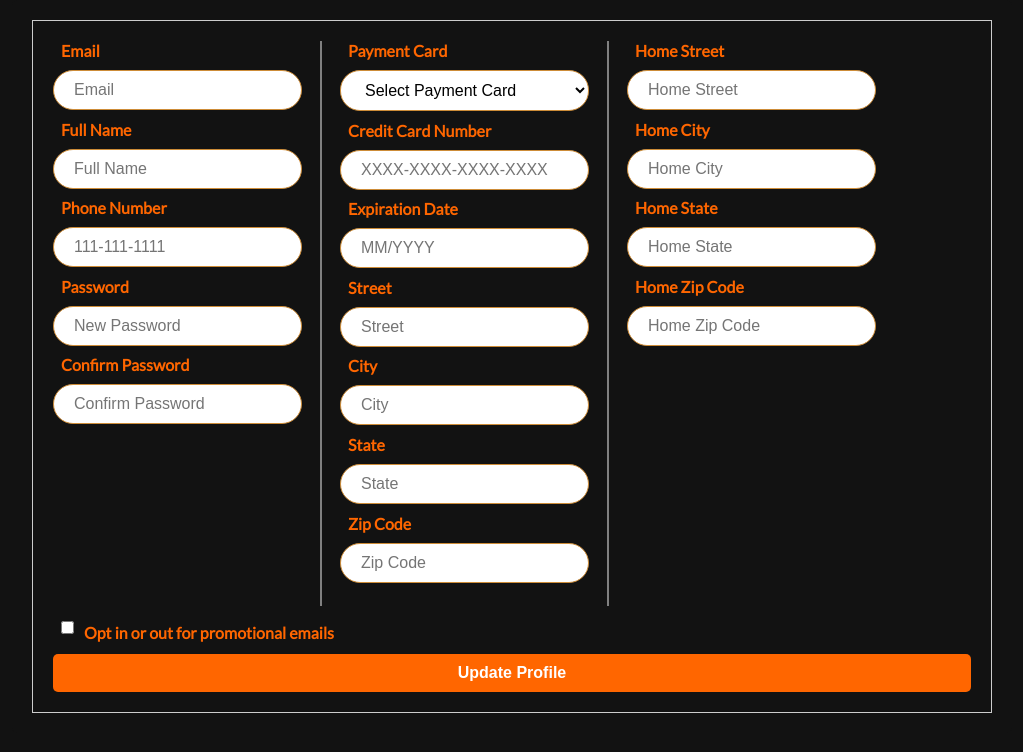
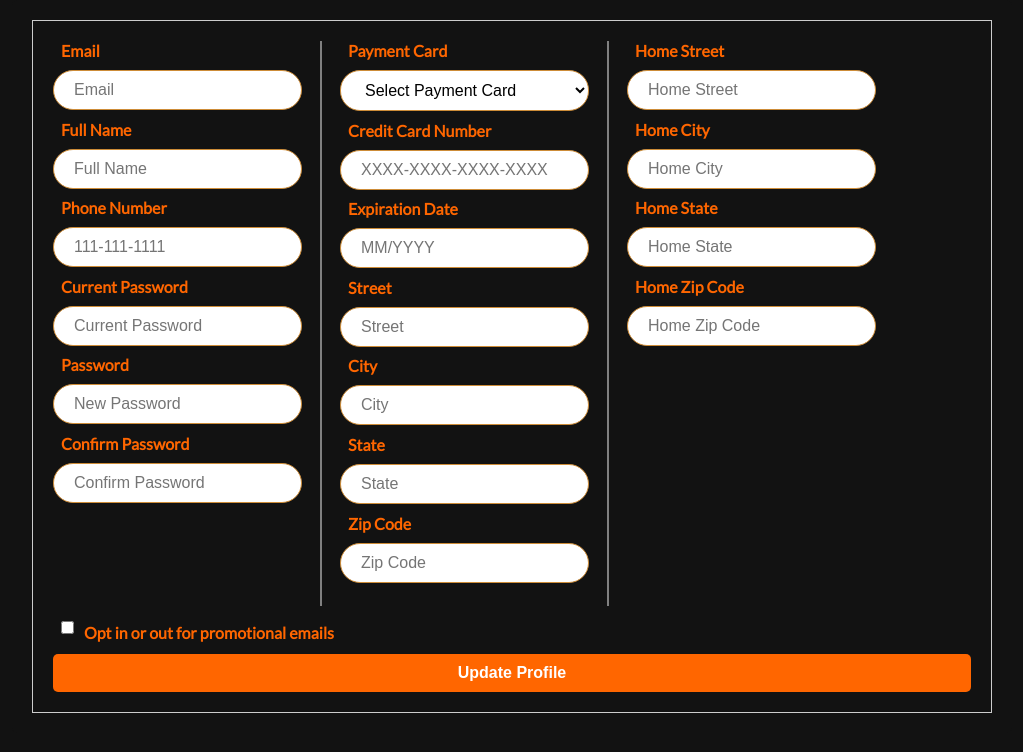
Before and after one commit to Cucumbercon/Cinema-Project, a React (Create React App) app in the folder web/: page /updateprofile in a window 1280 px wide. Shown: the top 752 px of the page, without its empty margins (128-1151 px from the left). Built offline with nearby package versions, Linux system fonts and the light colour scheme; no server answers; a web font is replaced by a local one.

Commit message:
read only for email because you will not be able to modify

```diff
--- a/web/src/pages/Users/UpdateProfile.css
+++ b/web/src/pages/Users/UpdateProfile.css
@@ -95,6 +95,10 @@
 
 }
 
+.input-container input[type="updateemail"]:focus {
+  cursor: default;
+}
+
 .input-container input:focus {
     border-color: rgb(228, 214, 214);
     box-shadow: 0 0 10px #92601f;
--- a/web/src/pages/Users/UpdateProfile.js
+++ b/web/src/pages/Users/UpdateProfile.js
@@ -20,6 +20,7 @@ export const UpdateProfile = (props) => {
   const [homeCity, setHomeCity] = useState('');
   const [homeState, setHomeState] = useState('');
   const [homeZipCode, setHomeZipCode] = useState('');
+  const [currentPassword, setCurrentPassword] = useState('');
 
 
   // ToDO: function to load the user's existing information
@@ -118,7 +119,7 @@ export const UpdateProfile = (props) => {
               <label htmlFor="email">Email</label>
               <input
                 value={email}
-                onChange={(e) => setEmail(e.target.value)}
+                readOnly
                 type="updateemail"
                 placeholder="Email"
                 id="email"
@@ -148,6 +149,18 @@ export const UpdateProfile = (props) => {
                 placeholder="111-111-1111"
                 id="phoneNumber"
                 name="phoneNumber"
+              />
+            </div>
+            {/* Current Password */}
+            <div className="input-container">
+              <label htmlFor="currentPassword">Current Password</label>
+              <input
+                value={currentPassword}
+                onChange={(e) => setCurrentPassword(e.target.value)}
+                type="currentpassword" // Use type "password" to hide entered characters
+                placeholder="Current Password"
+                id="currentPassword"
+                name="currentPassword"
               />
             </div>
             {/* Password */}
```
